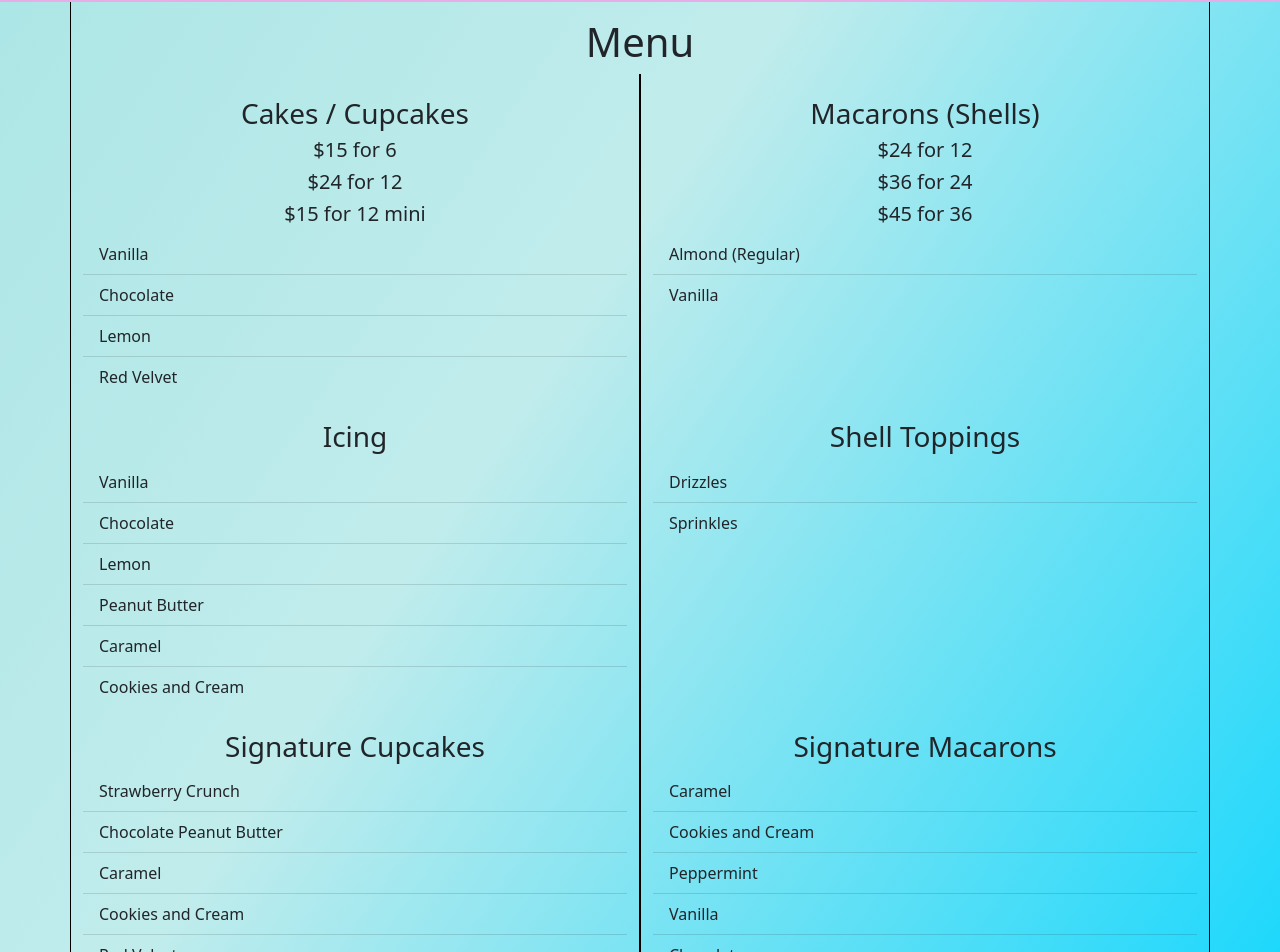
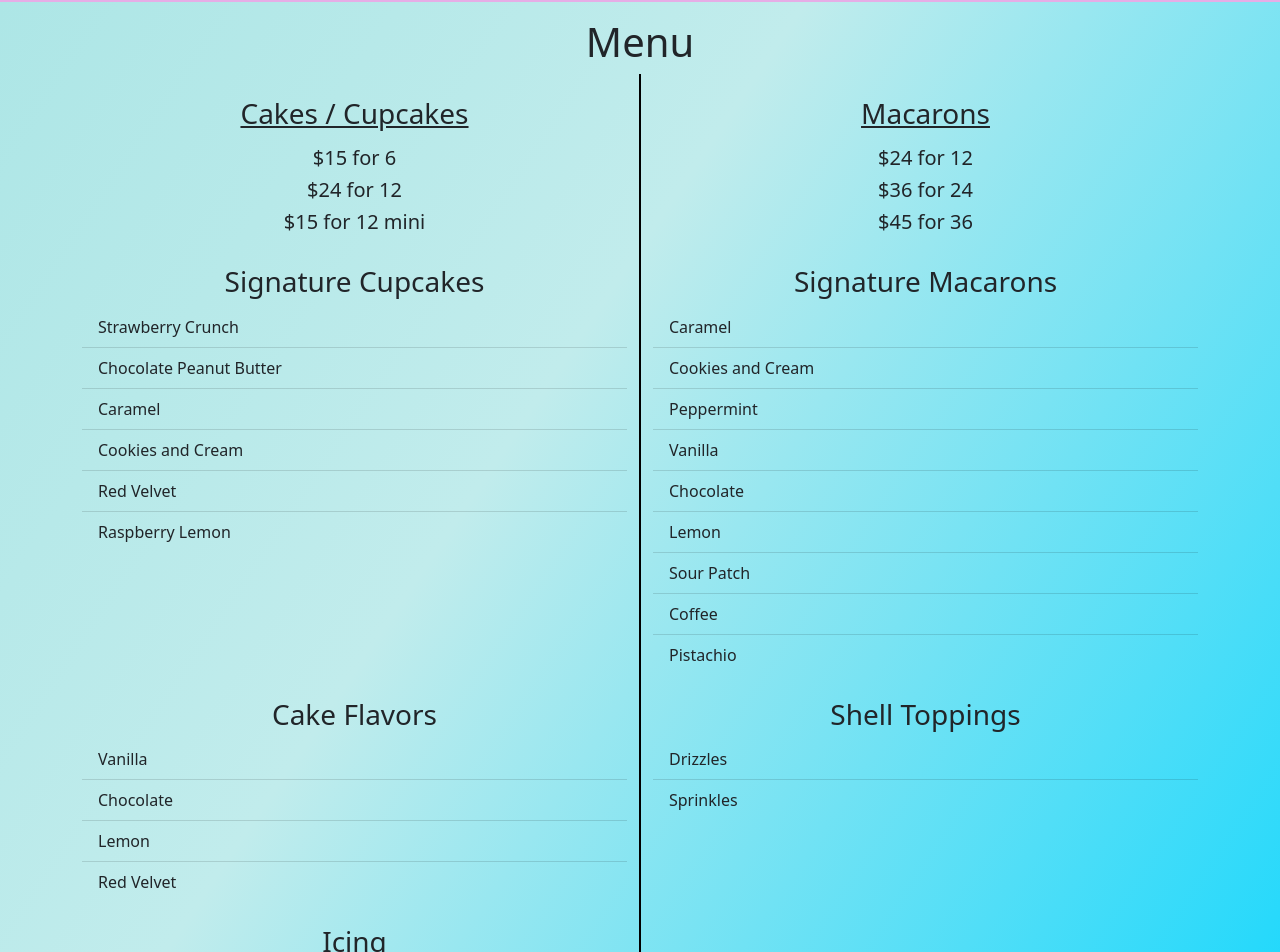
Before and after one commit to Hunter-Wigal/Sophies-Sweets, an Angular app: page /menu in a window 1280 px wide. Shown: the part 86-1038 px from the top of the page. Built offline with nearby package versions, Linux system fonts and the light colour scheme.

Commit message:
Minor reording of menu page

```diff
--- a/src/app/menu/menu.component.css
+++ b/src/app/menu/menu.component.css
@@ -12,9 +12,8 @@ ul, li{
     background-color: inherit;
 }
 
-.col{
-    border-right: 1px solid black;
-    border-left: 1px solid black;
+.cup-col{
+    border-right: 2px solid black;
 }
 .bottom-border{
     border-bottom: 2px solid gray;
--- a/src/app/menu/menu.component.html
+++ b/src/app/menu/menu.component.html
@@ -15,20 +15,20 @@
             </div>
         </div>
         <div class="row">
-            <div class="col items">
-                <h3>Cakes / Cupcakes</h3>
+            <div class="col items cup-col">
+                <u><h3>Cakes / Cupcakes</h3></u>
             </div>
             <div class="col items">
-                <h3>Macarons (Shells)</h3>
+                <u><h3>Macarons</h3></u>
             </div>
         </div>
         <div class="row">
-            <div class="col">
+            <div class="col pt-2 cup-col">
                 <h5>$15 for 6</h5>
                 <h5>$24 for 12</h5>
                 <h5>$15 for 12 mini</h5>
             </div>
-            <div class="col">
+            <div class="col pt-2">
                     <h5>$24 for 12</h5>
                     <h5>$36 for 24</h5>
                     <h5>$45 for 36</h5>
@@ -36,54 +36,7 @@
         </div>
 
         <div class="row">
-            <div class="col">
-                <!--Cake Flavors-->
-                <ul class="list-group list-group-flush">
-                    <li class="list-group-item">Vanilla</li>
-                    <li class="list-group-item">Chocolate</li>
-                    <li class="list-group-item">Lemon</li>
-                    <li class="list-group-item">Red Velvet</li>
-                </ul>
-            </div>
-            <div class="col">
-                <!--Macaron Flavors-->
-                <ul class="list-group list-group-flush">
-                    <li class="list-group-item">Almond (Regular)</li>
-                    <li class="list-group-item">Vanilla</li>
-                </ul>
-            </div>
-        </div>
-
-        <div class="row">
-            <div class="col items">
-                <h3>Icing</h3>
-            </div>
-            <div class="col items">
-                <h3>Shell Toppings</h3>
-            </div>
-        </div>
-        <div class="row">
-            <div class="col">
-                <ul class="list-group list-group-flush">
-                    <li class="list-group-item">Vanilla</li>
-                    <li class="list-group-item">Chocolate</li>
-                    <li class="list-group-item">Lemon</li>
-                    <li class="list-group-item">Peanut Butter</li>
-                    <li class="list-group-item">Caramel</li>
-                    <li class="list-group-item">Cookies and Cream</li>
-                </ul>
-            </div>
-            <div class="col">
-                <ul class="list-group list-group-flush">
-                    <li class="list-group-item">Drizzles</li>
-                    <li class="list-group-item">Sprinkles</li>
-                </ul>
-            </div>
-        </div>
-
-
-        <div class="row">
-            <div class="col items">
+            <div class="col items cup-col">
                 <h3>Signature Cupcakes</h3>
             </div>
             <div class="col items">
@@ -91,7 +44,7 @@
             </div>
         </div>
         <div class="row">
-            <div class="col">
+            <div class="col cup-col">
                 <ul class="list-group list-group-flush">
                     <li class="list-group-item">Strawberry Crunch</li>
                     <li class="list-group-item">Chocolate Peanut Butter</li>
@@ -116,8 +69,60 @@
             </div>
         </div>
         <div class="row">
+                <div class="col items cup-col">
+                    <h3>Cake Flavors</h3>
+                </div>
+                <div class="col items">
+                    <h3>Shell Toppings</h3>
+                </div>
+        </div>
+        <div class="row">
+            <div class="col cup-col">
+                <!--Cake Flavors-->
+                <ul class="list-group list-group-flush">
+                    <li class="list-group-item">Vanilla</li>
+                    <li class="list-group-item">Chocolate</li>
+                    <li class="list-group-item">Lemon</li>
+                    <li class="list-group-item">Red Velvet</li>
+                </ul>
+            </div>
+            <div class="col">
+                <ul class="list-group list-group-flush">
+                    <li class="list-group-item">Drizzles</li>
+                    <li class="list-group-item">Sprinkles</li>
+                </ul>
+            </div>
+        </div>
+
+        <div class="row">
+            <div class="col items cup-col">
+                <h3>Icing</h3>
+            </div>
+            <div class="col items">
+
+            </div>
+        </div>
+        <div class="row">
+            <div class="col cup-col">
+                <ul class="list-group list-group-flush">
+                    <li class="list-group-item">Vanilla</li>
+                    <li class="list-group-item">Chocolate</li>
+                    <li class="list-group-item">Lemon</li>
+                    <li class="list-group-item">Peanut Butter</li>
+                    <li class="list-group-item">Caramel</li>
+                    <li class="list-group-item">Cookies and Cream</li>
+                </ul>
+            </div>
+            <div class="col">
+
+            </div>
+        </div>
+
+
+
+        <div class="row">
             <p class="allergy mt-3">
-                Allergy Notice:
+                Macaron Allergy Notice:
                 These products contain common allergens such as almond flour, egg white, dairy, and more. If you have a
                 serious allergy that is not listed here, please don't hesitate to let me know so that I can produce an
                 allergy friendly product.
```
